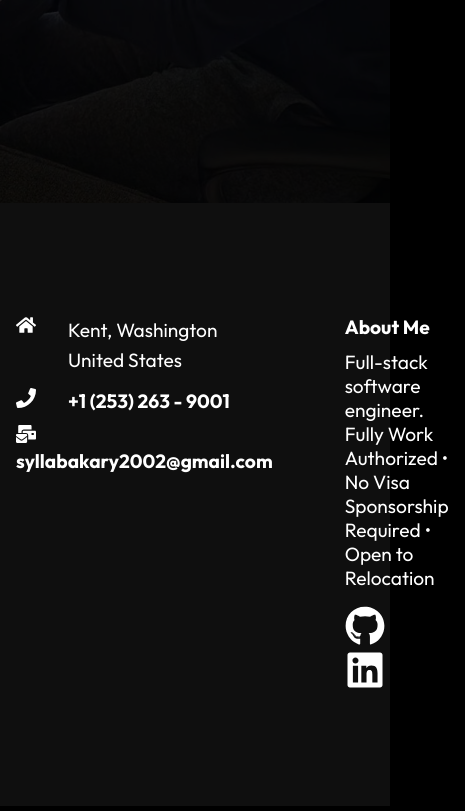
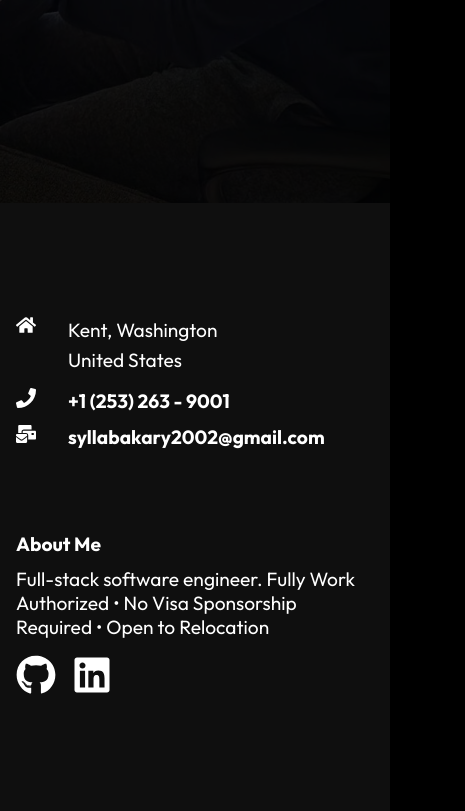
Before and after one commit to Abou2022/second-reactportfolio, a React (Create React App) app: page / in a window 390 px wide. Shown: the part 641-1452 px from the top of the page, 465 px wide, since content can reach past the window. Built offline with nearby package versions, Linux system fonts and the light colour scheme; a web font is replaced by a local one.

Commit message:
media query added to the footerStyles

```diff
--- a/src/components/FooterStyles.css
+++ b/src/components/FooterStyles.css
@@ -49,3 +49,9 @@ h4 {
 p {
   font-size: 1.2rem;
 }
+
+@media screen and (max-width: 640px) {
+  .footer-container {
+    grid-template-columns: 1fr;
+  }
+}
```
